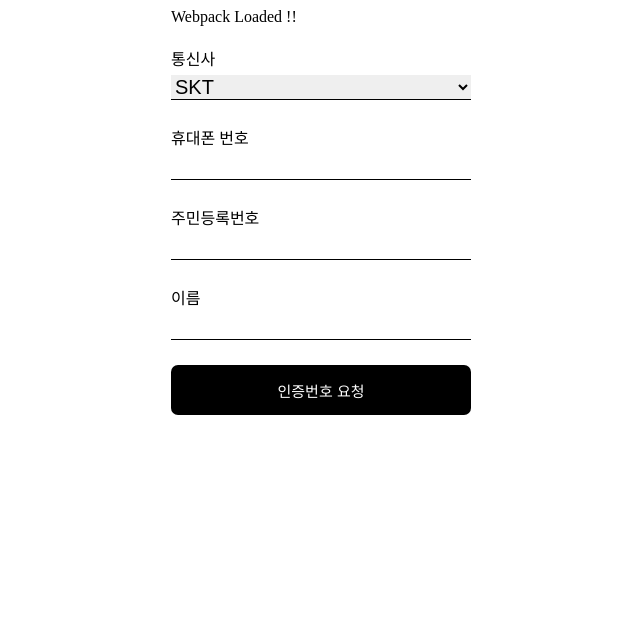
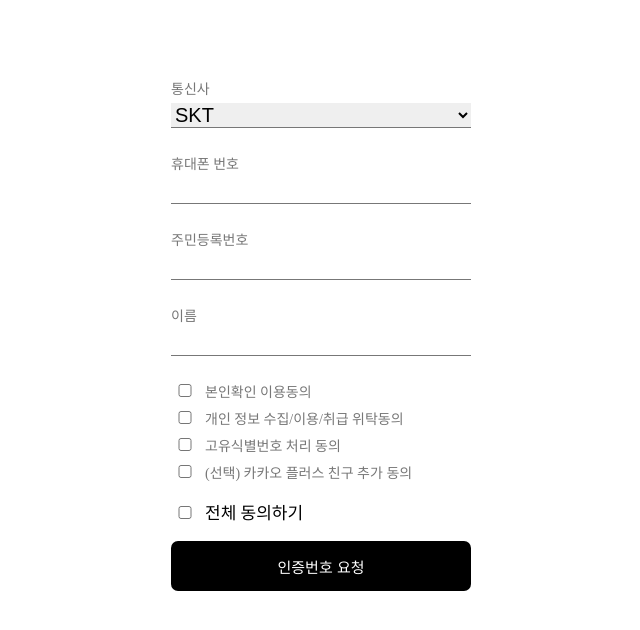
Before and after one commit to choseungmin/identity, a website built with webpack: page index.html in a window 1280 px wide. Shown: the whole page, without its empty margins (319-959 px from the left). Built offline with nearby package versions, Linux system fonts and the light colour scheme.

Commit message:
작업중

```diff
--- a/public/index.js
+++ b/public/index.js
@@ -1,19 +1,18 @@
 import './style.css';
 import IdentityService from './src/service/IdentityService';
 import termsCodeModel from './src/model/termsCodeModel';
-import { validation } from './src/util/validation';
 import Input from './src/ui/component/Input';
 import SelectBox from "./src/ui/component/SelectBox";
+import Button from "./src/ui/component/Button";
+import {termsList} from "./src/model/termsList";
+import CheckBox from "./src/ui/component/CheckBox";
+import TermsCheckBox from "./src/ui/ui/TermsCheckBox";
 
 
 
 const identityService = new IdentityService();
-
 const div = document.querySelector('.container');
-div.innerHTML = 'Webpack Loaded !!';
-
 const termsCode = new termsCodeModel({title: 'title', title2: 'title2'});
-
 
 
 const app = () => {
@@ -27,24 +26,28 @@ const app = () => {
 
 
 
-
-
-
-  console.log(identityService.identity);
-
   const carrierCode = new SelectBox('carrierCode', identityService);
   const phoneNumber = new Input('phoneNumber', identityService);
   const registerNumber = new Input('registerNumber', identityService);
   const nameInput = new Input('name', identityService);
+  const sendSmsButton = new Button(identityService);
 
 
-  const sendSmsButton = document.createElement('input');
-  sendSmsButton.type = 'button';
-  sendSmsButton.className = 'send-btn';
-  sendSmsButton.value = '인증번호 요청';
-  sendSmsButton.onclick = (e) => {
-    console.log(identityService.getIdentity());
-  };
+
+
+  // const checkBox = document.createElement('div');
+  // const input = document.createElement('input');
+  // const label = document.createElement('label');
+  // input.type = 'checkbox';
+  // label.htmlFor = input;
+  // label.innerText = termsList[0].title;
+  //
+  // checkBox.appendChild(input);
+  // checkBox.appendChild(label);
+
+  const checkBoxTerm = new TermsCheckBox(identityService);
+
+
 
 
   /** render */
@@ -52,6 +55,8 @@ const app = () => {
   div.appendChild(phoneNumber);
   div.appendChild(registerNumber);
   div.appendChild(nameInput);
+  div.appendChild(checkBoxTerm);
+
   div.appendChild(sendSmsButton);
 };
 
--- a/public/src/model/IdentityModel.js
+++ b/public/src/model/IdentityModel.js
@@ -4,6 +4,12 @@ class IdentityModel {
   //
   constructor(identity) {
     //
+    this.name = null;
+    this.registerNumber = null;
+    this.carrierCode = null;
+    this.phoneNumber = null;
+    this.termsCode = [];
+
     if(identity) {
       if (identity.name) this.name = identity.name;
       if (identity.registerNumber) this.registerNumber = identity.registerNumber;
--- /dev/null
+++ b/public/src/model/termsList.js
@@ -0,0 +1,6 @@
+export const termsList = Object.freeze([
+  { "termsId": "1", "title": "본인확인 이용동의", "required": true },
+  { "termsId": "2", "title": "개인 정보 수집/이용/취급 위탁동의", "required": true },
+  { "termsId": "3", "title": "고유식별번호 처리 동의", "required": true },
+  { "termsId": "4", "title": "(선택) 카카오 플러스 친구 추가 동의", "required": false }
+]);
--- a/public/src/service/IdentityService.js
+++ b/public/src/service/IdentityService.js
@@ -11,6 +11,24 @@ class IdentityService {
   // static identity() {
   //
   // }
+
+  setIdentityTerms(key) {
+    if (!this.identity) {
+      //
+      this.setIdentityProps('termsCode', [key]);
+    } else if (this.identity.termsCode.includes(key)) {
+      //
+      const terms = this.identity.termsCode.filter(terms => terms !== key);
+      console.log(terms);
+      this.setIdentityProps('termsCode', [...terms]);
+    } else {
+      //
+      this.setIdentityProps('termsCode', [
+        ...this.identity.termsCode,
+        key,
+      ])
+    }
+  }
 
   setIdentityProps(key, value) {
     this.identity = {
--- /dev/null
+++ b/public/src/ui/component/Button.js
@@ -0,0 +1,17 @@
+function Button(identityService) {
+  //
+  const input = document.createElement('input');
+
+  input.type = 'button';
+  input.className = `send-btn`;
+  input.value = '인증번호 요청';
+  input.onclick = (e) => {
+
+    console.log('2', identityService.getIdentity());
+  };
+
+
+  return input;
+}
+
+export default Button;
--- /dev/null
+++ b/public/src/ui/component/CheckBox.js
@@ -0,0 +1,36 @@
+import {termsList} from "../../model/termsList";
+
+function CheckBox(identityService, term) {
+  //
+  const checkDiv = document.createElement('div');
+  const input = document.createElement('input');
+  const label = document.createElement('label');
+
+  input.id = 'term_'+term.termsId;
+  input.type = 'checkbox';
+  input.checked = identityService.getIdentity().termsCode[term.termsId];
+
+  checkDiv.className = 'terms-div';
+  input.className = 'checkbox-div';
+  label.className = 'checkbox-label';
+
+  label.htmlFor = 'term_'+term.termsId;
+  label.innerText = term.title;
+
+  input.onclick = e => {
+    console.log(e);
+    console.log(identityService.getIdentity().termsCode);
+    // identityService.setIdentityProps('termsCode', [...identityService.getIdentity().termsCode, term.termsId]);
+    identityService.setIdentityTerms(term.termsId);
+  };
+
+
+
+  checkDiv.appendChild(input);
+  checkDiv.appendChild(label);
+
+
+  return checkDiv;
+}
+
+export default CheckBox;
--- a/public/src/ui/component/Input.js
+++ b/public/src/ui/component/Input.js
@@ -1,5 +1,4 @@
 import {validation} from '../../util/validation';
-import IdentityService from '../../service/IdentityService';
 import {identityKey} from "../../model/identityKey";
 
 // const identityService = new IdentityService();
--- /dev/null
+++ b/public/src/ui/ui/TermsCheckBox.js
@@ -0,0 +1,62 @@
+import CheckBox from "../component/CheckBox";
+import {termsList} from "../../model/termsList";
+
+function TermsCheckBox(identityService) {
+  //
+  const termsDiv = document.createElement('div');
+  const checkboxList = [];
+
+
+  termsList.map(term => {
+    //
+    const checkBox = new CheckBox(identityService, term);
+    checkboxList.push(checkBox);
+    termsDiv.appendChild(checkBox);
+  });
+
+  const checkDiv = document.createElement('div');
+  const input = document.createElement('input');
+  const label = document.createElement('label');
+
+  input.id = 'term_all';
+  input.type = 'checkbox';
+
+  label.htmlFor = 'term_all';
+  label.innerText = '전체 동의하기';
+
+  checkDiv.className = 'terms-div check-all';
+  input.className = 'checkbox-div';
+  label.className = 'checkbox-label';
+
+  input.onclick = e => {
+    //
+    const { identity } = identityService;
+    if (identity && identity.termsCode.length === termsList.length) {
+      identityService.setIdentityProps('termsCode', []);
+      checkboxList.map((div, index) => {
+        const checkbox = div.querySelector('input');
+        checkbox.checked = false;
+        input.checked = false;
+      })
+    } else {
+      identityService.setIdentityProps('termsCode', checkboxList.map((div, index) => (index)));
+      checkboxList.map((div, index) => {
+        const checkbox = div.querySelector('input');
+        checkbox.checked = true;
+        input.checked = true;
+      })
+    }
+
+  };
+
+  checkDiv.appendChild(input);
+  checkDiv.appendChild(label);
+
+  termsDiv.appendChild(checkDiv);
+
+
+  return termsDiv;
+
+}
+
+export default TermsCheckBox;
--- a/public/style.css
+++ b/public/style.css
@@ -1,6 +1,11 @@
-div.container { width: 300px; margin: 0px auto}
+div.container { color: #777777 ;width: 300px; margin: 0px auto; font-size: 14px; }
 div.box-div { margin: 20px auto; }
-div.input-div { border-bottom: 1px solid black ; display: inline-block; width: 100%; margin:5px 0px; }
+div.input-div { border-bottom: 1px solid #777777 ; display: inline-block; width: 100%; margin:5px 0px; }
 div.invalid { border-bottom: 1px solid red ; }
 input, select { border: 0px; width: 100%; font-size: 20px; }
 input.send-btn { color: white; background: black; width: 100%; height: 50px; border-radius: 7px; font-size: 15px; }
+div.terms-div { margin: 7px 0px; }
+input.checkbox-div {width: 20px; margin-right: 10px;}
+label.checkbox-label {}
+.check-all { color:#000000; font-size: 17px; padding: 10px 0px; }
+.check-all .checkbox-label { color:#000000; font-size: 17px; }
```
Also changed, not shown: public/src/ui/container/IdentifyContainer.js (deleted).
